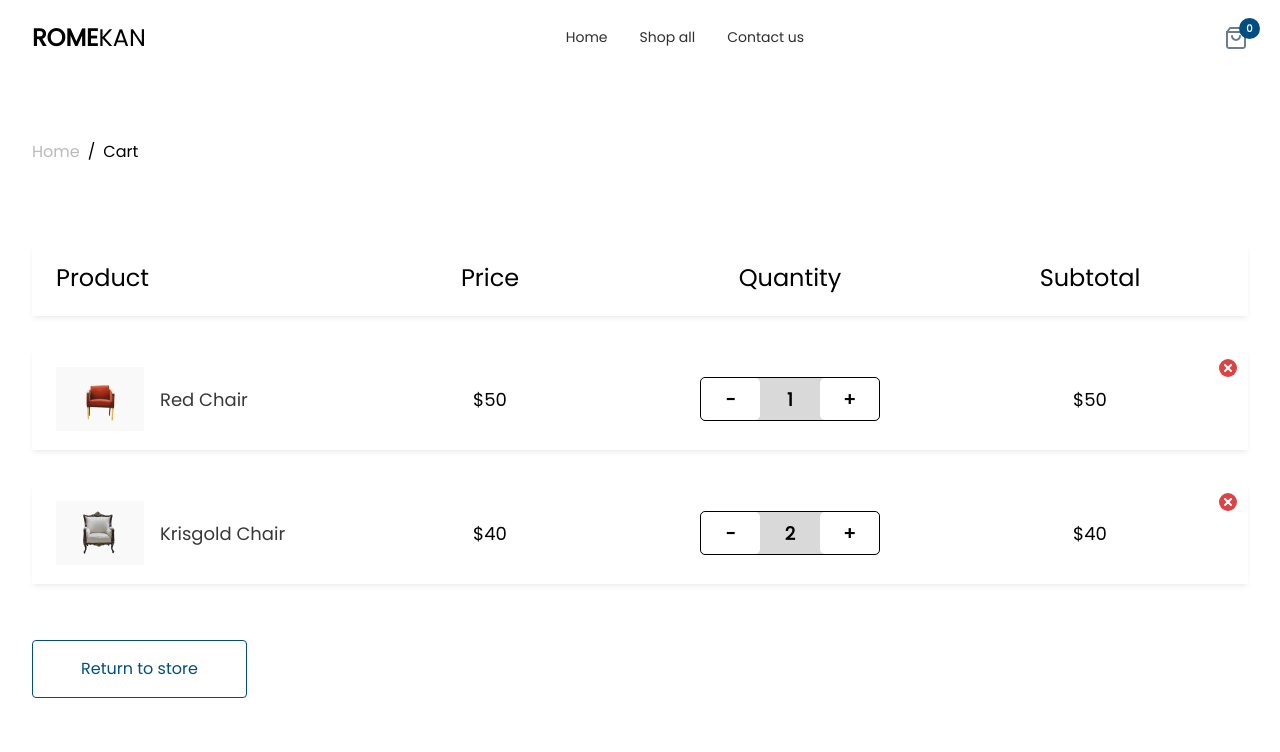
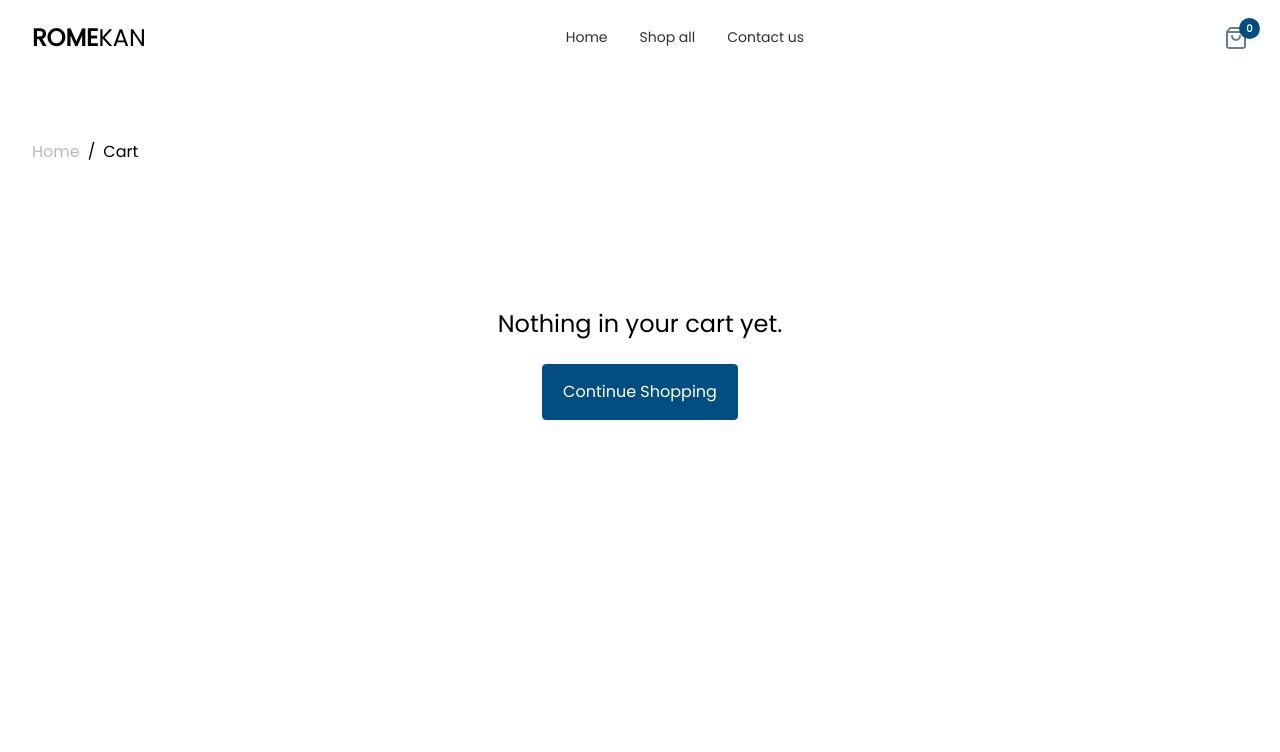
Before and after one commit to Praizee/romekan-furniture-hng-stage2, a Next.js app: page /cart in a window 1280 px wide. Shown: the top 752 px of the page. Built offline with nearby package versions, Linux system fonts and the light colour scheme.

Commit message:
feat: working cart

```diff
--- a/app/components/Cart/Cart.tsx
+++ b/app/components/Cart/Cart.tsx
@@ -1,34 +1,186 @@
 "use client";
 
-import { useState } from "react";
+import { useEffect } from "react";
 import { useRouter } from "next/navigation";
 import Link from "next/link";
 import Image from "next/image";
 import { BaseLayout } from "@/app/_layouts";
-
-import Product1 from "@/public/assets/images/red-chair.png";
-import Product2 from "@/public/assets/images/krisgold-chair.png";
+import { useCartStore } from "@/app/store/cartStore";
 
 const Cart = () => {
   const router = useRouter();
+  const { cart, updateQuantity, removeFromCart, clearCart } = useCartStore();
 
-  const [quantity1, setQuantity1] = useState<number>(1);
-  const [quantity2, setQuantity2] = useState<number>(2);
-
-  const handleDecrement1 = () => {
-    if (quantity1 > 0) setQuantity1(quantity1 - 1);
+  const handleDecrement = (id: number, currentQuantity: number) => {
+    if (currentQuantity > 0) updateQuantity(id, currentQuantity - 1);
   };
 
-  const handleIncrement1 = () => {
-    if (quantity1 < 100) setQuantity1(quantity1 + 1);
+  const handleIncrement = (id: number, currentQuantity: number) => {
+    if (currentQuantity < 100) updateQuantity(id, currentQuantity + 1);
   };
 
-  const handleDecrement2 = () => {
-    if (quantity2 > 0) setQuantity2(quantity2 - 1);
+  useEffect(() => {
+    // Fetch cart data from an API or local storage
+  }, []);
+
+  // Calculate subtotal
+  const calculateSubtotal = () => {
+    return cart.reduce((acc, item) => acc + item.price * item.quantity, 0);
   };
 
-  const handleIncrement2 = () => {
-    if (quantity2 < 100) setQuantity2(quantity2 + 1);
+  // Calculate total (subtotal + shipping)
+  const calculateTotal = () => {
+    const subtotal = calculateSubtotal();
+    // Add shipping logic later
+    return subtotal;
+  };
+
+  const renderCartItems = () => {
+    if (cart.length === 0) {
+      return (
+        <div className="flex flex-col gap-6 items-center justify-center text-center py-16">
+          <p className="text-2xl text-black">Nothing in your cart yet.</p>
+          <button
+            onClick={() => router.push("/")}
+            className="text-base rounded-[4px] border border-romekan-blue h-[56px] p-[10px] px-[20px] w-max mx-auto active:scale-95 duration-150 bg-romekan-blue text-white"
+          >
+            Continue Shopping
+          </button>
+        </div>
+      );
+    }
+
+    return (
+      <>
+        {cart.map((item) => (
+          <div
+            key={item.id}
+            className="shadow-md shadow-[#0000000D] flex flex-col gap-8 relative bg-white min-h-[267px] px-4 py-6"
+          >
+            <span className="flex gap-6 items-center">
+              <p className="text-base">Product</p>
+              <span className="flex gap-4 items-center">
+                <span className="bg-[#F9F9F9] w-[88px] h-[64px] flex justify-center items-center">
+                  <Image
+                    src={item.imageSrc}
+                    alt={item.name}
+                    className="max-w-[52px] max-h-[74px]"
+                  />
+                </span>
+                <p className="text-romekan-text-300 text-[18px]">{item.name}</p>
+              </span>
+            </span>
+            <span className="flex gap-6 items-center">
+              <p className="text-base">Pricing</p>
+              <p className="text-[14px]">${item.price}</p>
+            </span>
+
+            <span className="flex gap-6 items-center">
+              <p className="text-base">Quantity</p>
+              <span className="flex w-[120px] h-[44px] rounded-[5px] border border-black text-[18px] font-bold text-black bg-[#D9D9D9]">
+                <button
+                  type="button"
+                  onClick={() => handleDecrement(item.id, item.quantity)}
+                  className="w-[40px] flex justify-center items-center rounded-[5px] bg-white hover:bg-gray-50 active:scale-95 duration-150"
+                >
+                  -
+                </button>
+                <span className="w-[40px] flex justify-center items-center">
+                  {item.quantity}
+                </span>
+                <button
+                  type="button"
+                  onClick={() => handleIncrement(item.id, item.quantity)}
+                  className="w-[40px] flex justify-center items-center rounded-[5px] bg-white hover:bg-gray-50 active:scale-95 duration-150"
+                >
+                  +
+                </button>
+              </span>
+            </span>
+
+            <span className="flex gap-6 items-center">
+              <p className="text-base">Subtotal</p>
+              <p className="text-[14px]">${item.price * item.quantity}</p>
+            </span>
+
+            {/* remove item */}
+            <button
+              type="button"
+              onClick={() => removeFromCart(item.id)}
+              title="Remove item"
+              className="absolute top-2 right-2 active:scale-95 duration-150"
+            >
+              <svg
+                width="24"
+                height="24"
+                viewBox="0 0 24 24"
+                fill="none"
+                xmlns="http://www.w3.org/2000/svg"
+              >
+                <circle cx="12" cy="12" r="9" fill="#DB4444" />
+                <path
+                  d="M9 15L12 12M15 9L11.9994 12M11.9994 12L9 9M12 12L15 15"
+                  stroke="white"
+                  strokeWidth="2"
+                  strokeLinecap="round"
+                  strokeLinejoin="round"
+                />
+              </svg>
+            </button>
+          </div>
+        ))}
+
+        {/* coupon and total section */}
+        <div className="flex flex-col lg:flex-row gap-8 justify-between">
+          <form className="flex flex-col md:flex-row gap-4">
+            <input
+              type="text"
+              name="coupon"
+              placeholder="Coupon Code"
+              required
+              className="border border-romekan-blue rounded-[4px] h-[56px] w-full lg:w-[300px] p-4 focus:outline-romekan-blue uppercase placeholder:capitalize"
+            />
+            <button
+              type="submit"
+              className="text-base rounded-[4px] border border-romekan-blue h-[56px] p-[10px] px-[20px] w-max mx-auto md:min-w-max lg:w-max active:scale-95 duration-150 bg-romekan-blue text-white"
+            >
+              Apply coupon
+            </button>
+          </form>
+
+          {/* cart total */}
+          <div className="flex flex-col gap-6 p-4 shadow-md shadow-[#0000000D] lg:shadow-none lg:border border-[#565656] rounded-[17px] min-h-[324px] lg:min-w-[470px] text-black">
+            <h3 className="text-[20px] font-medium">
+              Cart Total ({cart.length})
+            </h3>
+            <span className="flex flex-col divide-y-[1px] divide-black">
+              <span className="text-base flex gap-8 justify-between pb-4">
+                <p className="">Subtotal:</p>
+                <p className="text-base">${calculateSubtotal()}</p>
+              </span>
+
+              <span className="text-base flex gap-8 justify-between py-4">
+                <p className="">Shipping:</p>
+                <p className="text-base">Free</p>
+              </span>
+
+              <span className="text-base flex gap-8 justify-between py-4">
+                <p className="">Total:</p>
+                <p className="text-base">${calculateTotal()}</p>
+              </span>
+            </span>
+
+            <button
+              onClick={() => router.push("/checkout")}
+              type="button"
+              className="text-base rounded-[4px] border border-romekan-blue h-[56px] p-[10px] px-[20px] w-max mx-auto active:scale-95 duration-150 bg-romekan-blue text-white"
+            >
+              Proceed to Checkout
+            </button>
+          </div>
+        </div>
+      </>
+    );
   };
 
   return (
@@ -52,268 +204,7 @@ const Cart = () => {
         </div>
 
         {/* cart */}
-        <section className="flex flex-col gap-14">
-          {/* mobile products */}
-          <div className="shadow-md shadow-[#0000000D] lg:hidden flex flex-col gap-8 relative bg-white min-h-[267px] px-4 py-6">
-            <span className="flex gap-6 items-center">
-              <p className="text-base">Product</p>
-              <span className="flex gap-4 items-center">
-                <span className="bg-[#F9F9F9] w-[88px] h-[64px] flex justify-center items-center">
-                  <Image src={Product1} alt="product" />
-                </span>
-                <p className="text-romekan-text-300 text-[18px]">Red Chair</p>
-              </span>
-            </span>
-            <span className="flex gap-6 items-center">
-              <p className="text-base">Pricing</p>
-              <p className="text-[14px]">$50</p>
-            </span>
-
-            <span className="flex gap-6 items-center">
-              <p className="text-base">Quantity</p>
-              <span className="flex w-[120px] h-[44px] rounded-[5px] border border-black text-[18px] font-bold text-black bg-[#D9D9D9]">
-                <button
-                  type="button"
-                  onClick={handleDecrement1}
-                  className="w-[40px] flex justify-center items-center rounded-[5px] bg-white hover:bg-gray-50 active:scale-95 duration-150"
-                >
-                  -
-                </button>
-                <span className="w-[40px] flex justify-center items-center">
-                  {quantity1}
-                </span>
-                <button
-                  type="button"
-                  onClick={handleIncrement1}
-                  className="w-[40px] flex justify-center items-center rounded-[5px] bg-white hover:bg-gray-50 active:scale-95 duration-150"
-                >
-                  +
-                </button>
-              </span>
-            </span>
-
-            <span className="flex gap-6 items-center">
-              <p className="text-base">Subtotal</p>
-              <p className="text-[14px]">$50</p>
-            </span>
-
-            {/* remove item */}
-            <button
-              type="button"
-              title="Remove item"
-              className="absolute top-2 right-2 active:scale-95 duration-150"
-            >
-              <svg
-                width="24"
-                height="24"
-                viewBox="0 0 24 24"
-                fill="none"
-                xmlns="http://www.w3.org/2000/svg"
-              >
-                <circle cx="12" cy="12" r="9" fill="#DB4444" />
-                <path
-                  d="M9 15L12 12M15 9L11.9994 12M11.9994 12L9 9M12 12L15 15"
-                  stroke="white"
-                  stroke-width="2"
-                  stroke-linecap="round"
-                  stroke-linejoin="round"
-                />
-              </svg>
-            </button>
-          </div>
-
-          {/* desktop products */}
-          <div className="hidden lg:flex flex-col gap-8">
-            <div className="shadow-md shadow-[#0000000D] h-[72px] px-6 py-4 grid grid-cols-4 gap-8">
-              <h3 className="text-[24px]">Product</h3>
-              <h3 className="text-[24px] text-center">Price</h3>
-              <h3 className="text-[24px] text-center">Quantity</h3>
-              <h3 className="text-[24px] text-center">Subtotal</h3>
-            </div>
-
-            <div className="shadow-md shadow-[#0000000D] h-[102px] px-6 py-4 grid grid-cols-4 gap-8 relative justify-center items-center place-content-center">
-              <div className="flex gap-4 items-center">
-                <span className="bg-[#F9F9F9] w-[88px] h-[64px] flex justify-center items-center">
-                  <Image src={Product1} alt="product" />
-                </span>
-                <p className="text-romekan-text-300 text-[18px]">Red Chair</p>
-              </div>
-              <span className="flex justify-center">
-                <p className="text-[18px]">$50</p>
-              </span>
-
-              <div className="flex justify-center">
-                <span className="flex w-[180px] h-[44px] rounded-[5px] border border-black text-[18px] font-bold text-black bg-[#D9D9D9]">
-                  <button
-                    type="button"
-                    onClick={handleDecrement1}
-                    className="w-[60px] flex justify-center items-center rounded-[5px] bg-white hover:bg-gray-50 active:scale-95 duration-150"
-                  >
-                    -
-                  </button>
-                  <span className="w-[60px] flex justify-center items-center">
-                    {quantity1}
-                  </span>
-                  <button
-                    type="button"
-                    onClick={handleIncrement1}
-                    className="w-[60px] flex justify-center items-center rounded-[5px] bg-white hover:bg-gray-50 active:scale-95 duration-150"
-                  >
-                    +
-                  </button>
-                </span>
-              </div>
-
-              <span className="flex justify-center">
-                <p className="text-[18px]">$50</p>
-              </span>
-
-              {/* remove item */}
-              <button
-                type="button"
-                title="Remove item"
-                className="absolute top-2 right-2 active:scale-95 duration-150"
-              >
-                <svg
-                  width="24"
-                  height="24"
-                  viewBox="0 0 24 24"
-                  fill="none"
-                  xmlns="http://www.w3.org/2000/svg"
-                >
-                  <circle cx="12" cy="12" r="9" fill="#DB4444" />
-                  <path
-                    d="M9 15L12 12M15 9L11.9994 12M11.9994 12L9 9M12 12L15 15"
-                    stroke="white"
-                    stroke-width="2"
-                    stroke-linecap="round"
-                    stroke-linejoin="round"
-                  />
-                </svg>
-              </button>
-            </div>
-
-            <div className="shadow-md shadow-[#0000000D] h-[102px] px-6 py-4 grid grid-cols-4 gap-8 relative justify-center items-center place-content-center">
-              <div className="flex gap-4 items-center">
-                <span className="bg-[#F9F9F9] w-[88px] h-[64px] flex justify-center items-center">
-                  <Image src={Product2} alt="product" />
-                </span>
-                <p className="text-romekan-text-300 text-[18px]">
-                  Krisgold Chair
-                </p>
-              </div>
-              <span className="flex justify-center">
-                <p className="text-[18px]">$40</p>
-              </span>
-
-              <div className="flex justify-center">
-                <span className="flex w-[180px] h-[44px] rounded-[5px] border border-black text-[18px] font-bold text-black bg-[#D9D9D9]">
-                  <button
-                    type="button"
-                    onClick={handleDecrement2}
-                    className="w-[60px] flex justify-center items-center rounded-[5px] bg-white hover:bg-gray-50 active:scale-95 duration-150"
-                  >
-                    -
-                  </button>
-                  <span className="w-[60px] flex justify-center items-center">
-                    {quantity2}
-                  </span>
-                  <button
-                    type="button"
-                    onClick={handleIncrement2}
-                    className="w-[60px] flex justify-center items-center rounded-[5px] bg-white hover:bg-gray-50 active:scale-95 duration-150"
-                  >
-                    +
-                  </button>
-                </span>
-              </div>
-
-              <span className="flex justify-center">
-                <p className="text-[18px]">$40</p>
-              </span>
-
-              {/* remove item */}
-              <button
-                type="button"
-                title="Remove item"
-                className="absolute top-2 right-2 active:scale-95 duration-150"
-              >
-                <svg
-                  width="24"
-                  height="24"
-                  viewBox="0 0 24 24"
-                  fill="none"
-                  xmlns="http://www.w3.org/2000/svg"
-                >
-                  <circle cx="12" cy="12" r="9" fill="#DB4444" />
-                  <path
-                    d="M9 15L12 12M15 9L11.9994 12M11.9994 12L9 9M12 12L15 15"
-                    stroke="white"
-                    stroke-width="2"
-                    stroke-linecap="round"
-                    stroke-linejoin="round"
-                  />
-                </svg>
-              </button>
-            </div>
-          </div>
-
-          <button
-            onClick={() => router.push("/")}
-            type="button"
-            className="text-base text-romekan-blue font-medium border border-romekan-blue py-[10px] lg:py-[16px] px-[48px] rounded-[4px] w-max mx-auto lg:mx-0 active:scale-95 duration-150 hover:bg-romekan-blue hover:text-white"
-          >
-            Return to store
-          </button>
-
-          {/* coupon */}
-          <div className="flex flex-col lg:flex-row gap-8 justify-between">
-            <form className="flex flex-col md:flex-row gap-4">
-              <input
-                type="text"
-                name="coupon"
-                placeholder="Coupon Code"
-                required
-                className="border border-romekan-blue rounded-[4px] h-[56px] w-full lg:w-[300px] p-4 focus:outline-romekan-blue uppercase placeholder:capitalize"
-              />
-              <button
-                type="submit"
-                className="text-base rounded-[4px] border border-romekan-blue h-[56px] p-[10px] px-[20px] w-max mx-auto md:min-w-max lg:w-max active:scale-95 duration-150 bg-romekan-blue text-white"
-              >
-                Apply coupon
-              </button>
-            </form>
-
-            {/* cart total */}
-            <div className="flex flex-col gap-6 p-4 shadow-md shadow-[#0000000D] lg:shadow-none lg:border border-[#565656] rounded-[17px] min-h-[324px] lg:min-w-[470px] text-black">
-              <h3 className="text-[20px] font-medium">Cart Total</h3>
-              <span className="flex flex-col divide-y-[1px] divide-black">
-                <span className="text-base flex gap-8 justify-between pb-4">
-                  <p className="">Subtotal:</p>
-                  <p className="text-base">$950</p>
-                </span>
-
-                <span className="text-base flex gap-8 justify-between py-4">
-                  <p className="">Shipping:</p>
-                  <p className="text-base">Free</p>
-                </span>
-
-                <span className="text-base flex gap-8 justify-between py-4">
-                  <p className="">Total:</p>
-                  <p className="text-base">$950</p>
-                </span>
-              </span>
-
-              <button
-                onClick={() => router.push("/checkout")}
-                type="button"
-                className="text-base rounded-[4px] border border-romekan-blue h-[56px] p-[10px] px-[20px] w-max mx-auto active:scale-95 duration-150 bg-romekan-blue text-white"
-              >
-                Proceed to Checkout
-              </button>
-            </div>
-          </div>
-        </section>
+        <section className="flex flex-col gap-14">{renderCartItems()}</section>
       </section>
     </BaseLayout>
   );
```
